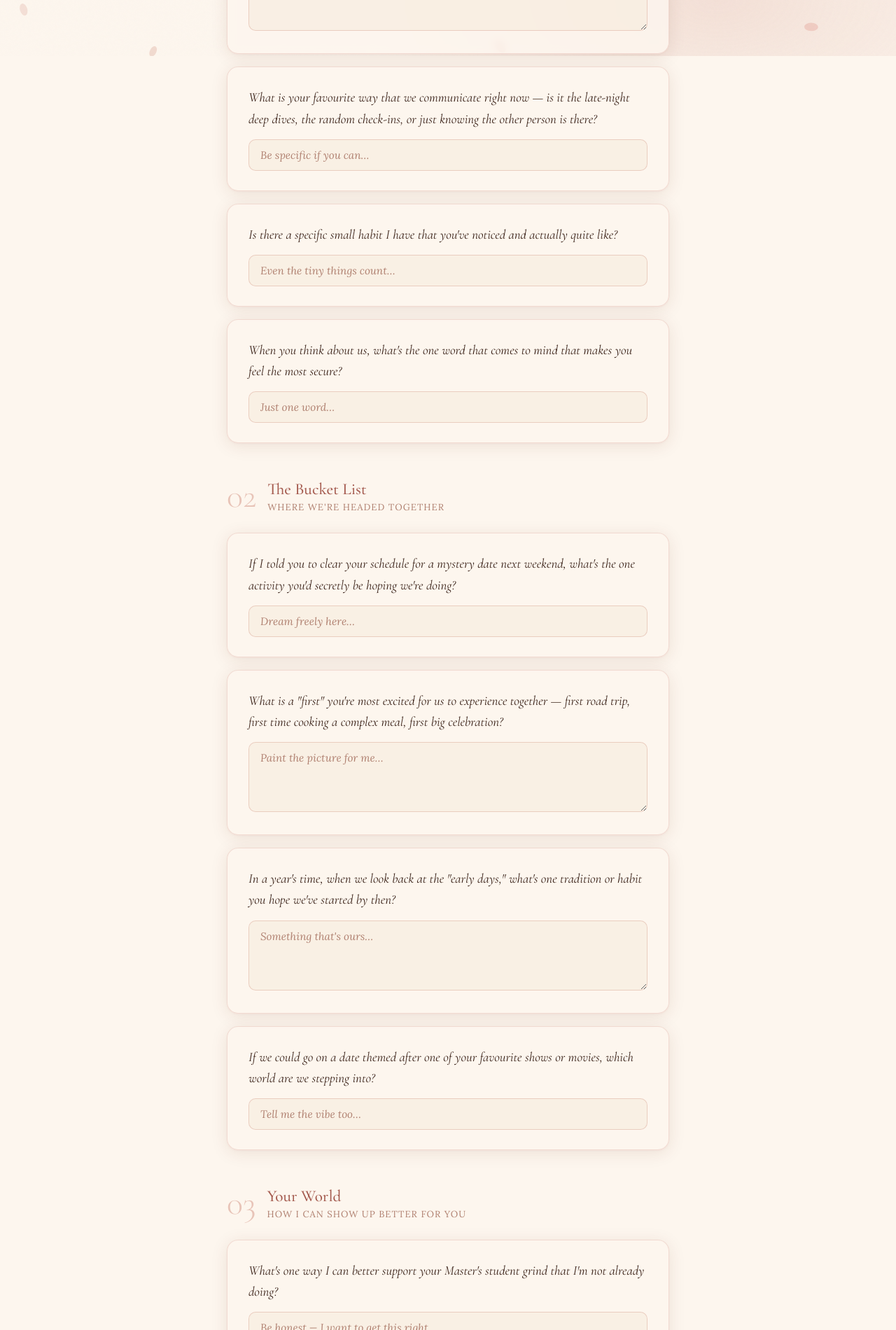
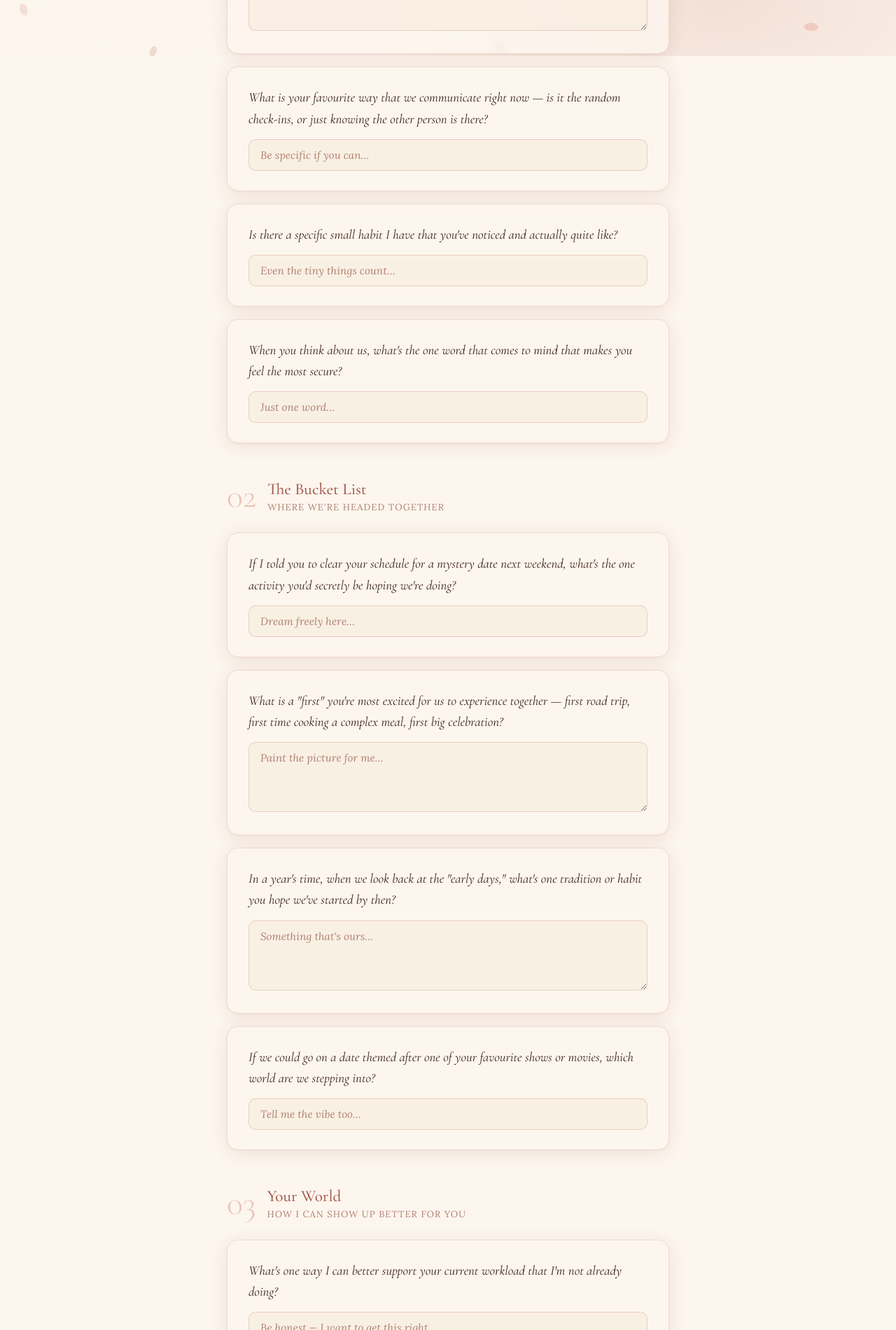
Before and after one commit to apparentlyaverage/for-my-pretty-girl, a plain HTML site: page index.html in a window 1280 px wide. Shown: the part 720-2620 px from the top of the page at 70% size. Drawn offline with nearby package versions, Linux system fonts and the light colour scheme.

Commit message:
minor text edits

```diff
--- a/index.html
+++ b/index.html
@@ -411,7 +411,7 @@
 
     <div class="question-card">
       <label class="question-label" for="q2">
-        What is your favourite way that we communicate right now — is it the late-night deep dives, the random check-ins, or just knowing the other person is there?
+        What is your favourite way that we communicate right now — is it the random check-ins, or just knowing the other person is there?
       </label>
       <input type="text" id="q2" name="q2" placeholder="Be specific if you can…" />
     </div>
@@ -478,7 +478,7 @@
 
     <div class="question-card">
       <label class="question-label" for="q9">
-        What's one way I can better support your Master's student grind that I'm not already doing?
+        What's one way I can better support your current workload that I'm not already doing?
       </label>
       <textarea id="q9" name="q9" placeholder="Be honest — I want to get this right…" rows="3"></textarea>
     </div>
```
